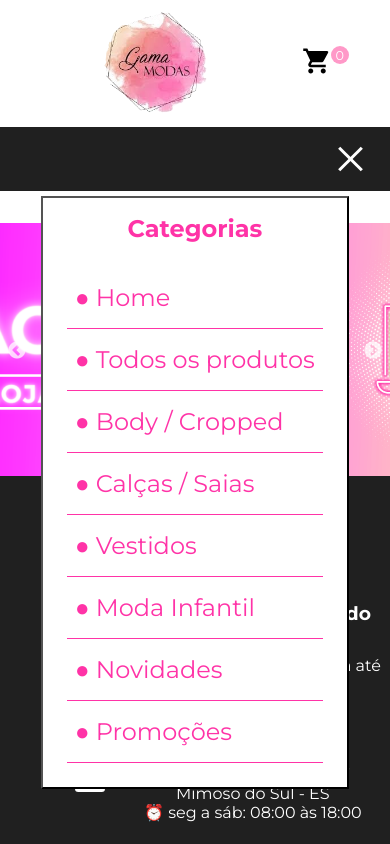
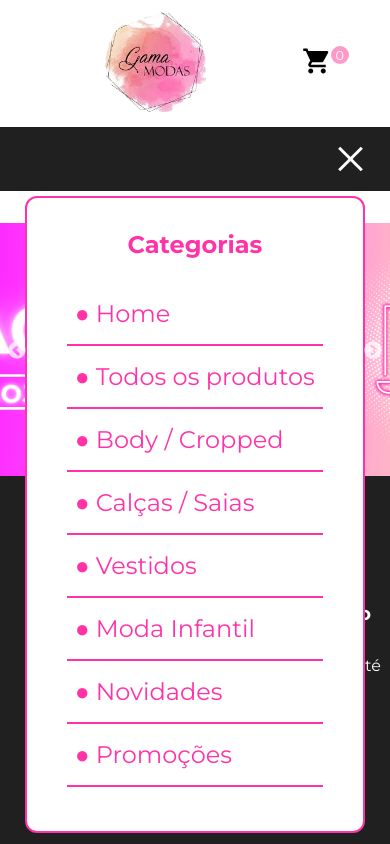
Before and after one commit to Hugobertoncelo/Gama-Modas, a React (Vite) app: page / in a window 390 px wide. Both pictures are taken after a click on the button 350 px from the left and 158 px from the top of the page. Shown: the top 844 px of the page. Built offline with nearby package versions, Linux system fonts and the light colour scheme.

Commit message:
new adjusts menu hamburguer

```diff
--- a/src/App.css
+++ b/src/App.css
@@ -18,7 +18,7 @@ html body {
   position: fixed;
 }
 
-/* FILTER */
+/* FILTER DESKTOP */
 
 .filter {
   width: 100%;
@@ -44,16 +44,19 @@ html body {
   display: none;
 }
 
+/* === MENU MOBILE === */
+
 @media (max-width: 710px) {
   .filter {
     display: none;
-    background: red;
   }
+
   .alertAdd {
     display: flex;
     position: fixed;
     margin: 0 auto;
   }
+
   .hamburguer {
     display: flex;
     justify-content: end;
@@ -63,21 +66,34 @@ html body {
     border: none;
   }
 
+  .PopoverContent {
+    background-color: #ffffff;
+    border: 2px solid #ff33a7;
+    border-radius: 0.75rem;
+    padding: 1rem;
+  }
+
   .filterTitle {
     color: #ff33a7;
     font-weight: bold;
     font-size: 1.5rem;
     padding: 1rem 0 0 0;
   }
+
   .filterClose {
     background-color: #fff;
+    border: none;
   }
+
   .filter1 {
     border-radius: 0.5rem;
     padding: 1.5rem;
     transition: 1s;
     text-decoration: none;
+    background-color: #ffffff;
+    border: none;
   }
+
   .filterEsc {
     display: flex;
     color: #ff33a7;
@@ -86,9 +102,14 @@ html body {
     transition: 0.5s;
     text-decoration: none;
     border: none;
-    border-bottom: 1px solid #ff33a7;
+    border-bottom: 2px solid #ff33a7;
   }
+
+  .filterEsc:hover {
+    background-color: #ffebf5;
+  }
+
   .PopoverArrow {
-    fill: white;
+    fill: #ff33a7;
   }
 }
--- a/src/App.jsx
+++ b/src/App.jsx
@@ -1,5 +1,5 @@
 import React, { useState } from "react";
-import { BrowserRouter, Link } from "react-router-dom";
+import { Link } from "react-router-dom";
 
 import NavBar from "./components/NavBar";
 import Footer from "./components/Footer";
@@ -9,7 +9,6 @@ import Hamburger from "hamburger-react";
 import * as Popover from "@radix-ui/react-popover";
 
 import { products } from "./products";
-
 import RoutesApp from "./RoutesApp";
 
 import "./App.css";
@@ -105,7 +104,7 @@ function App() {
         searchFilter={searchFilter}
       />
 
-      <BrowserRouter>
+      {/* Menu Fixo para Desktop */}
       <div className="filter">
         <Link className="filterLink" to="/">
           Home
@@ -133,7 +132,8 @@ function App() {
         </Link>
       </div>
 
-        <Popover.Root>
+      {/* Menu Hamburguer Mobile */}
+      <Popover.Root open={isOpenHamb} onOpenChange={setOpenHamb}>
         <Popover.Trigger className="hamburguer">
           <Hamburger toggled={isOpenHamb} toggle={setOpenHamb} color="#fff" />
         </Popover.Trigger>
@@ -142,28 +142,60 @@ function App() {
             <Popover.Close className="filterClose" aria-label="Close">
               <h3 className="filterTitle">Categorias</h3>
               <div className="filter1">
-                  <Link to="/" className="filterEsc">
+                <Link
+                  to="/"
+                  className="filterEsc"
+                  onClick={() => setOpenHamb(false)}
+                >
                   ● Home
                 </Link>
-                  <Link to="/todos" className="filterEsc">
+                <Link
+                  to="/todos"
+                  className="filterEsc"
+                  onClick={() => setOpenHamb(false)}
+                >
                   ● Todos os produtos
                 </Link>
-                  <Link to="/body-cropped" className="filterEsc">
+                <Link
+                  to="/body-cropped"
+                  className="filterEsc"
+                  onClick={() => setOpenHamb(false)}
+                >
                   ● Body / Cropped
                 </Link>
-                  <Link to="/calças-saias" className="filterEsc">
+                <Link
+                  to="/calças-saias"
+                  className="filterEsc"
+                  onClick={() => setOpenHamb(false)}
+                >
                   ● Calças / Saias
                 </Link>
-                  <Link to="/vestidos" className="filterEsc">
+                <Link
+                  to="/vestidos"
+                  className="filterEsc"
+                  onClick={() => setOpenHamb(false)}
+                >
                   ● Vestidos
                 </Link>
-                  <Link to="/moda-infantil" className="filterEsc">
+                <Link
+                  to="/moda-infantil"
+                  className="filterEsc"
+                  onClick={() => setOpenHamb(false)}
+                >
                   ● Moda Infantil
                 </Link>
-                  <Link to="/novidades" className="filterEsc">
+                <Link
+                  to="/novidades"
+                  className="filterEsc"
+                  onClick={() => setOpenHamb(false)}
+                >
                   ● Novidades
                 </Link>
-                  <Link to="/promocoes" className="filterEsc">
+                <Link
+                  to="/promocoes"
+                  className="filterEsc"
+                  onClick={() => setOpenHamb(false)}
+                >
                   ● Promoções
                 </Link>
               </div>
@@ -173,6 +205,7 @@ function App() {
         </Popover.Portal>
       </Popover.Root>
 
+      {/* Rotas e Produtos */}
       <RoutesApp
         addItem={addItem}
         showAlert={showAlert}
@@ -181,6 +214,7 @@ function App() {
         name={name}
       />
 
+      {/* Alertas */}
       {error && (
         <Alert className="alertAdd" variant="filled" severity="error">
           Informe um tamanho
@@ -203,7 +237,6 @@ function App() {
           showAlert={showAlert}
         />
       )}
-      </BrowserRouter>
     </div>
   );
 }
--- a/src/main.jsx
+++ b/src/main.jsx
@@ -6,6 +6,8 @@ import "./index.css";
 
 ReactDOM.createRoot(document.getElementById("root")).render(
   <React.StrictMode>
-    <App />
+    <BrowserRouter>
+      <App />
+    </BrowserRouter>
   </React.StrictMode>
 );
```
Lines whose indentation alone changed are shown as unchanged.
